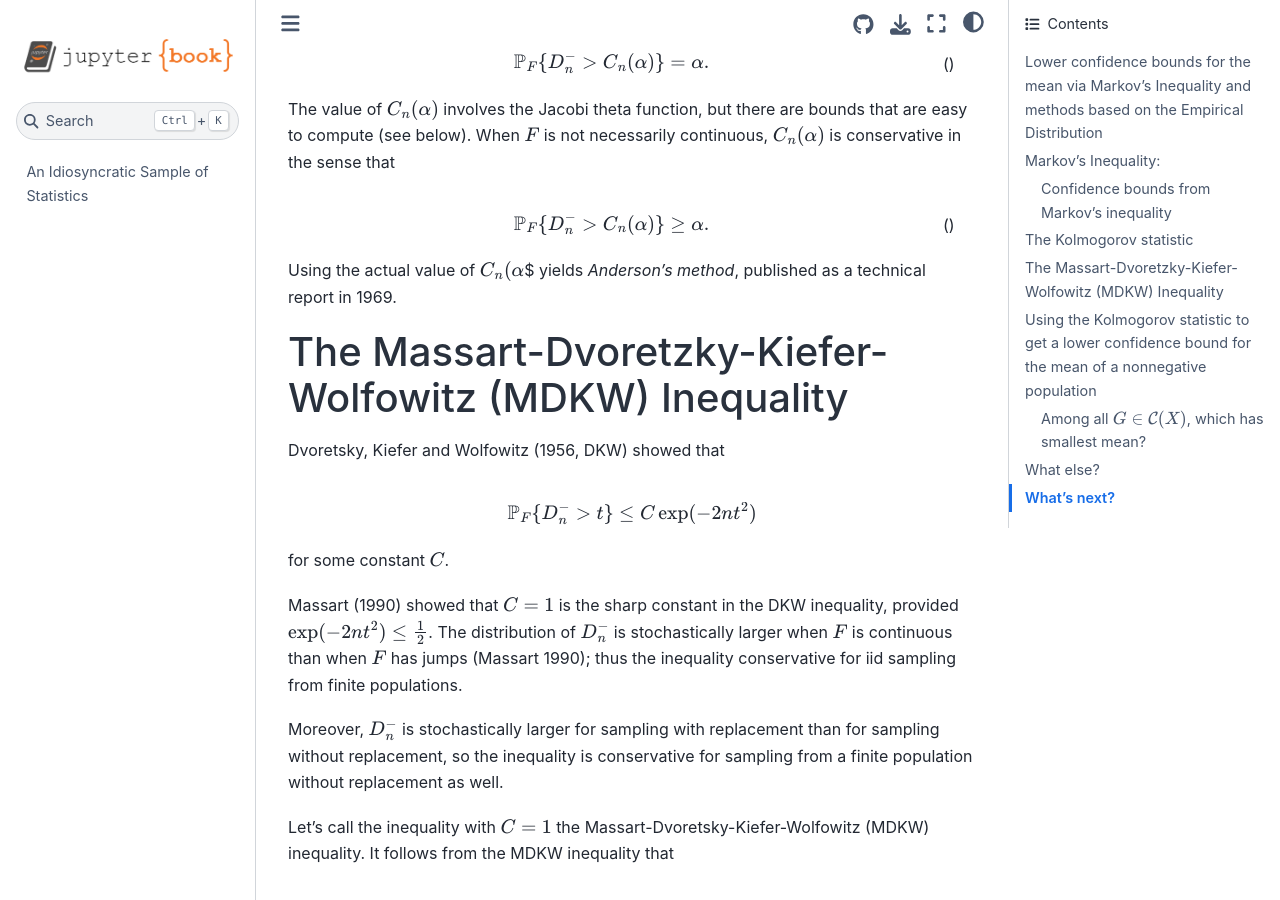
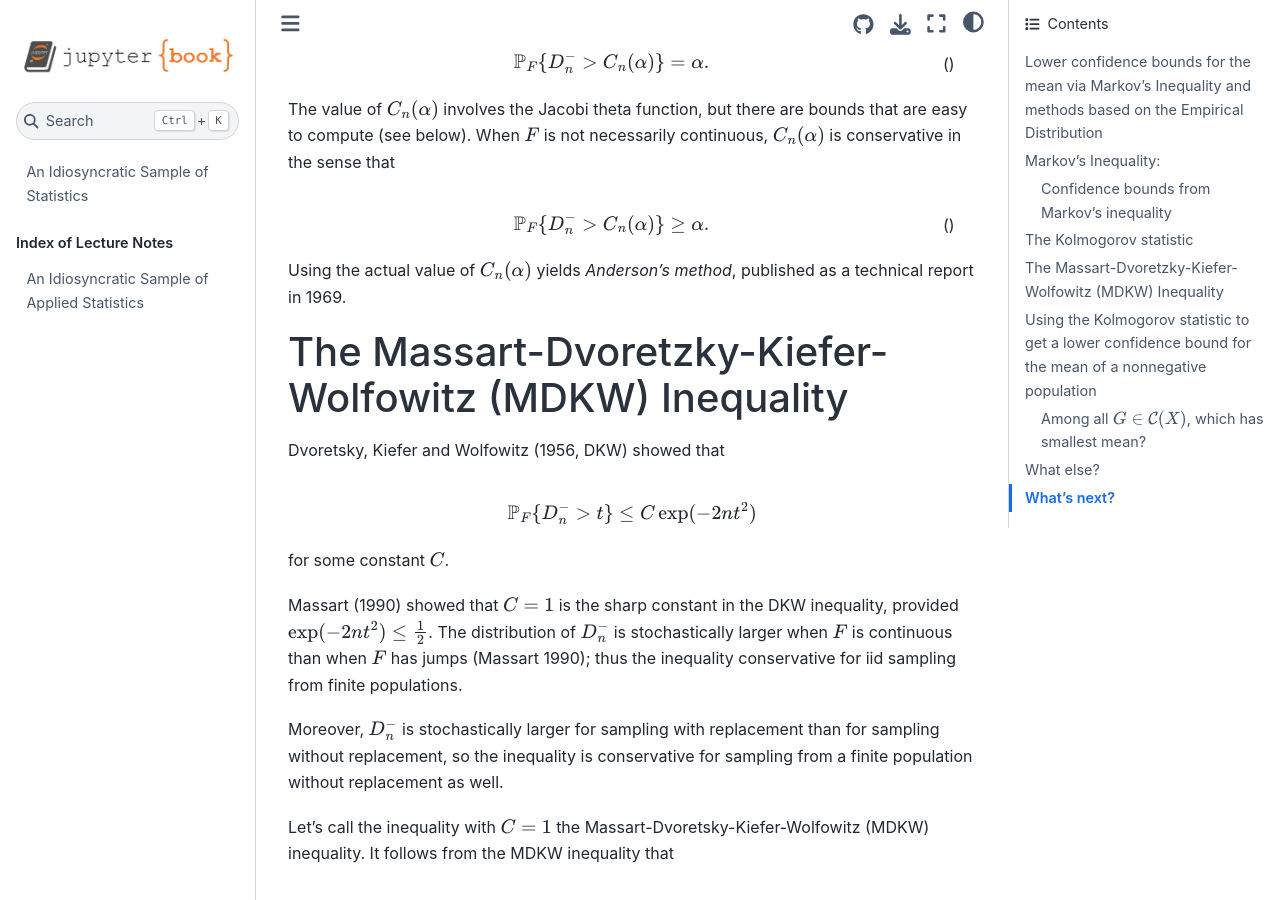
Before and after one commit to pbstark/StatNotes, a Jupyter Book: the page built from markov.ipynb, in a window 1280 px wide and 900 px high, scrolled down 3610 px. Built offline with Jupyter Book 1.0.4 settings and Sphinx 7.4.7 and the Sphinx Book theme 1.1.4, drawn with Linux system fonts in a browser that asks for light colours; pages that are not in the unit, such as notebooks, are missing from menus; some of the changed lines change nothing that is shown.

```diff
--- a/_toc.yml
+++ b/_toc.yml
@@ -3,13 +3,13 @@
 parts:
 - caption: Index of Lecture Notes
   chapters:
-  - file: index-app-stats
-  - file: 240-spring-2023/index
+  - file: index-all
 - caption: Syllabus Statistics 240, spring 2023
   chapters:
   - file: 240-spring-2023/syllabus
   - file: 240-spring-2023/assignments
   - file: 240-spring-2023/reading
+  - file: 240-spring-2023/index
 - caption: Assignments for Stat 240, spring 2023
   numbered: true
   chapters:
```
Also changed, not shown: markov.ipynb, 3 other files.
